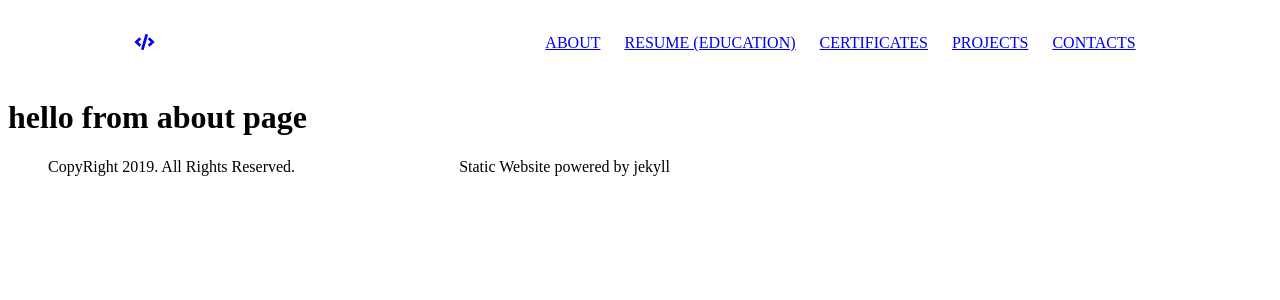
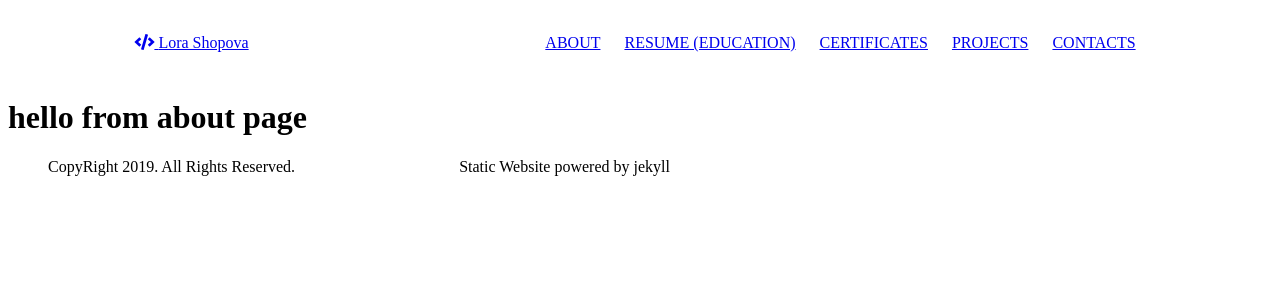
Before and after one commit to LoraMS/lorams.github.io, a Jekyll site: the page built from about.html, in a window 1280 px wide. Shown: the top 300 px of the page. Built offline with Jekyll 4.4.1, drawn with Linux system fonts in a browser that asks for light colours.

Commit message:
code reformatting

```diff
--- a/_includes/header.html
+++ b/_includes/header.html
@@ -3,11 +3,12 @@
         <div class="logo">
             <a href="/">
                 <i class="fas fa-code"></i>
+                <span>Lora Shopova</span>
             </a>
         </div>
         <nav>
             <ul>
-                <li><a href="/about" id="changeTitle">About</a></li>
+                <li><a href="/about">About</a></li>
                 <li><a href="#">Resume (Education)</a></li>
                 <li><a href="#">Certificates</a></li>
                 <li><a href="#">Projects</a></li>
--- a/about.html
+++ b/about.html
@@ -1,9 +1,9 @@
 ---
 layout: site
-title: About
+title: About Me
 permalink: /about/
 ---
 
 <h1>
-    hello from about page
+  hello from about page
 </h1>
--- a/scss/_site_footer.scss
+++ b/scss/_site_footer.scss
@@ -4,7 +4,7 @@ footer {
 
         li{
             display: inline-block;
-            padding-right: 10em;
+            padding-right: 2.5rem;
         }
     }
 }
```
Also changed, not shown: scss/_site_header.scss (+4 -3 lines).
